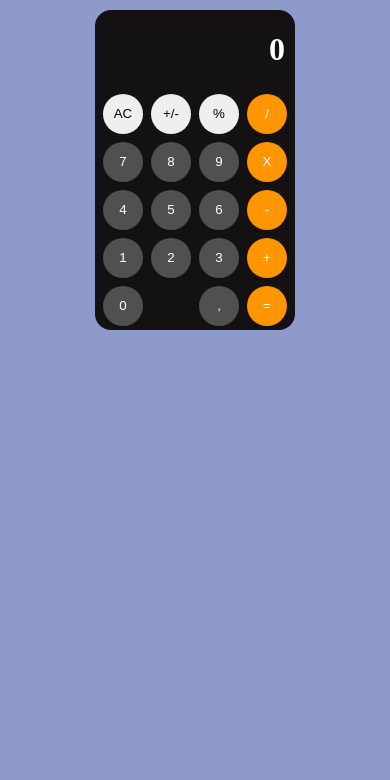
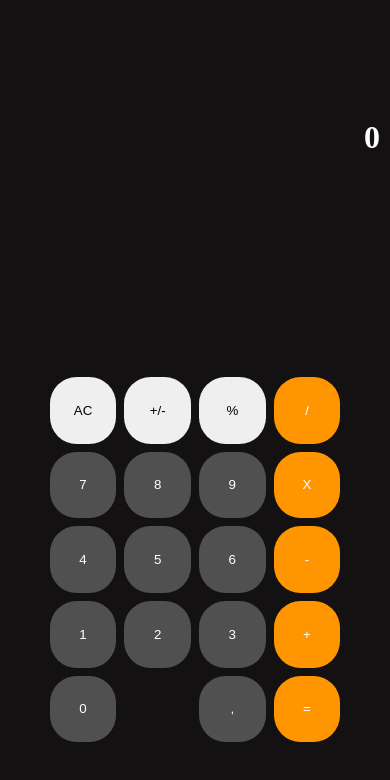
Before and after one commit to Brunostaine/-calculator-react, a React (Create React App) app: page / in a window 390 px wide. Shown: the top 780 px of the page. Built offline with nearby package versions, Linux system fonts and the light colour scheme.

Commit message:
app mobile

```diff
--- a/src/components/calculator.css
+++ b/src/components/calculator.css
@@ -49,3 +49,21 @@ button {
 .zero {
     grid-column-start: span 2;
 }
+
+@media screen and (max-width: 500px) {
+    .container {
+        width: 100%;
+        height: 100vh;
+        margin: 0px auto;
+        border-radius: 0;
+    }
+
+    button {
+        width: 5em;
+        height: 5em;
+
+        border: none;
+        border-radius: 2em;
+        margin: .3em
+    }
+}
```
